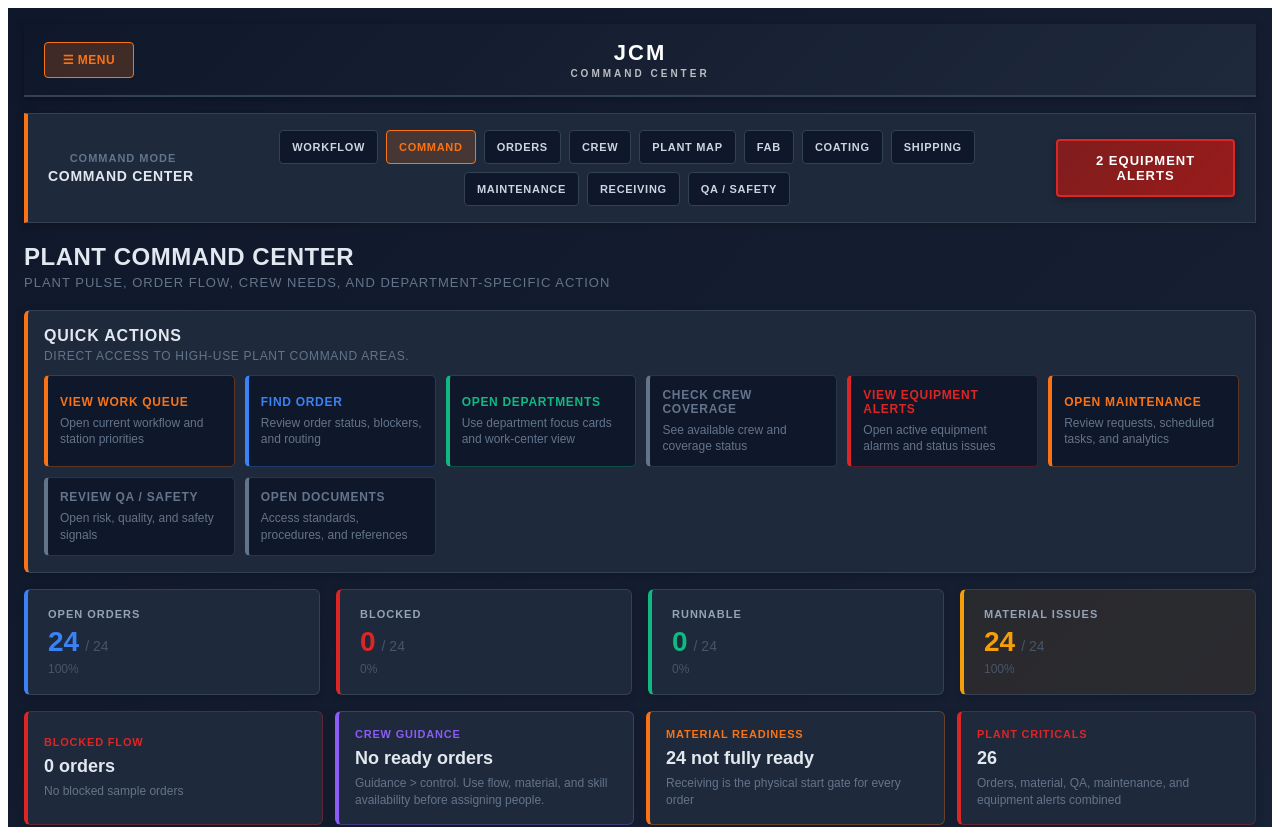
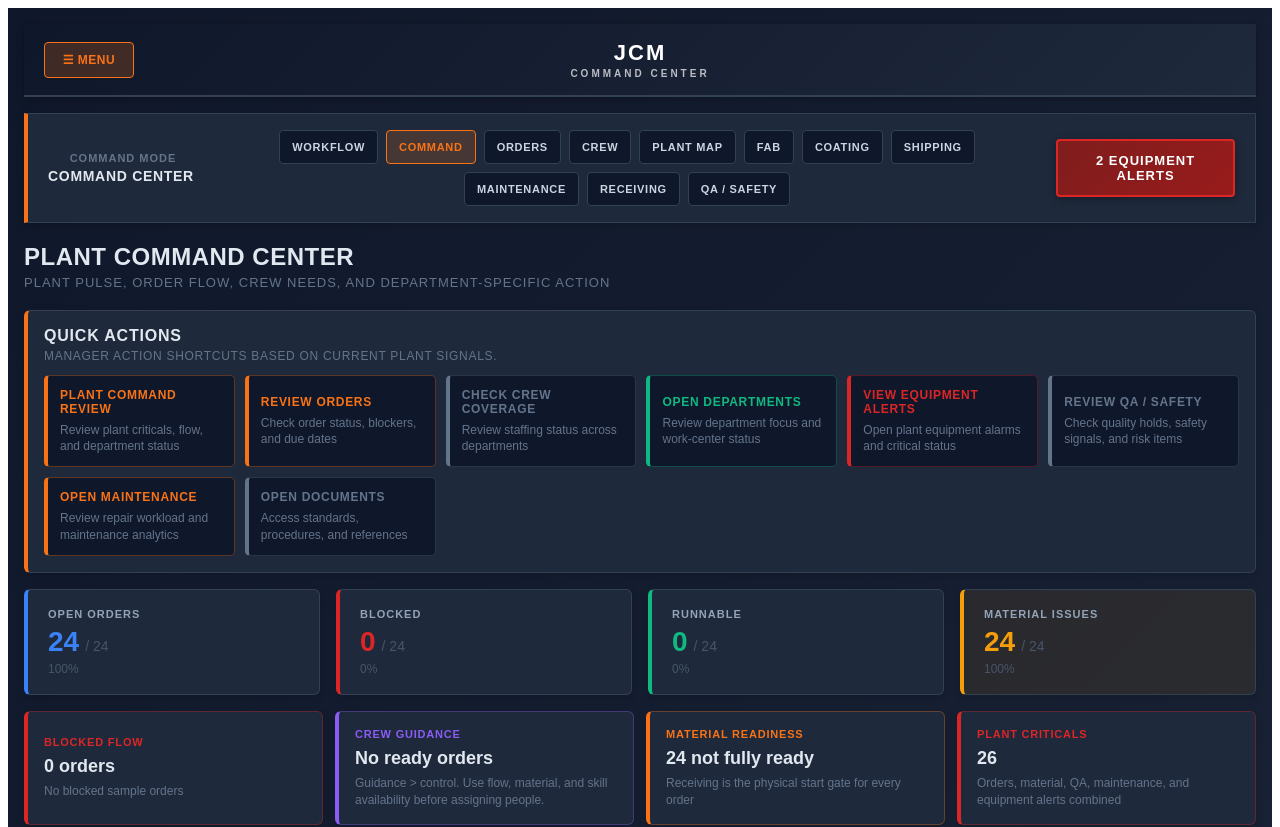
Before and after one commit to jcm-digital-coworker/JCM-Command-Center, a React (Vite) app: page / in a window 1280 px wide. Shown: the top 827 px of the page. Built offline with nearby package versions, Linux system fonts and the light colour scheme.

Commit message:
Make dashboard quick actions role aware

```diff
--- a/src/pages/DashboardPage.tsx
+++ b/src/pages/DashboardPage.tsx
@@ -31,11 +31,21 @@ type QuickAction = {
   tone: 'orange' | 'blue' | 'green' | 'red' | 'slate';
 };
 
+type QuickActionState = {
+  alertCount: number;
+  activeTaskCount: number;
+  openRiskCount: number;
+  qaHoldCount: number;
+  blockedOrderCount: number;
+  materialIssueCount: number;
+};
+
 export default function DashboardPage({
   machines,
   alerts,
   tasks,
   risks,
+  roleView,
   onGoToTab,
   onOpenMachine,
   onOpenWorkCenter,
@@ -56,16 +66,14 @@ export default function DashboardPage({
   .slice(0, 4);
   const plantCriticals = blockedOrders.length + materialIssues.length + qaHolds.length + alerts.length;
 
-  const quickActions: QuickAction[] = [
-    { label: 'View Work Queue', detail: 'Open current workflow and station priorities', target: 'workflow', tone: 'orange' },
-    { label: 'Find Order', detail: 'Review order status, blockers, and routing', target: 'orders', tone: 'blue' },
-    { label: 'Open Departments', detail: 'Use department focus cards and work-center view', target: 'plantMap', tone: 'green' },
-    { label: 'Check Crew Coverage', detail: 'See available crew and coverage status', target: 'coverage', tone: 'slate' },
-    { label: 'View Equipment Alerts', detail: 'Open active equipment alarms and status issues', target: 'alerts', tone: alerts.length > 0 ? 'red' : 'green' },
-    { label: 'Open Maintenance', detail: 'Review requests, scheduled tasks, and analytics', target: 'maintenance', tone: activeTasks.length > 0 ? 'orange' : 'slate' },
-    { label: 'Review QA / Safety', detail: 'Open risk, quality, and safety signals', target: 'risk', tone: openRisks.length + qaHolds.length > 0 ? 'red' : 'slate' },
-    { label: 'Open Documents', detail: 'Access standards, procedures, and references', target: 'documents', tone: 'slate' },
-  ];
+  const quickActions = getQuickActionsForRole(roleView, {
+    alertCount: alerts.length,
+    activeTaskCount: activeTasks.length,
+    openRiskCount: openRisks.length,
+    qaHoldCount: qaHolds.length,
+    blockedOrderCount: blockedOrders.length,
+    materialIssueCount: materialIssues.length,
+  });
 
   const toggleSection = (section: string) => {
     setExpandedSection(expandedSection === section ? null : section);
@@ -80,7 +88,7 @@ export default function DashboardPage({
         </div>
       </div>
 
-      <QuickActionsPanel actions={quickActions} onGoToTab={onGoToTab} theme={theme} />
+      <QuickActionsPanel roleView={roleView} actions={quickActions} onGoToTab={onGoToTab} theme={theme} />
 
       <div style={getOverviewBarStyle(theme)}>
         <StatusMetric label="OPEN ORDERS" value={openOrders.length} total={productionOrders.length} color="#3b82f6" theme={theme} />
@@ -256,13 +264,100 @@ export default function DashboardPage({
   );
 }
 
-function QuickActionsPanel({ actions, onGoToTab, theme }: { actions: QuickAction[]; onGoToTab: (tab: AppTab) => void; theme: 'dark' | 'light' }) {
+function getQuickActionsForRole(roleView: RoleView, state: QuickActionState): QuickAction[] {
+  const alertTone = state.alertCount > 0 ? 'red' : 'green';
+  const maintenanceTone = state.activeTaskCount > 0 ? 'orange' : 'slate';
+  const qaTone = state.openRiskCount + state.qaHoldCount > 0 ? 'red' : 'slate';
+  const blockerTone = state.blockedOrderCount > 0 ? 'red' : 'orange';
+  const materialTone = state.materialIssueCount > 0 ? 'orange' : 'green';
+
+  if (roleView === 'Operator') {
+    return [
+      { label: 'View Work Queue', detail: 'Open assigned work and current station priorities', target: 'workflow', tone: 'orange' },
+      { label: 'Report Blocked Work', detail: 'Open workflow to review blocked orders and next action', target: 'workflow', tone: blockerTone },
+      { label: 'Request Material', detail: 'Open receiving and material readiness view', target: 'receiving', tone: materialTone },
+      { label: 'Call Maintenance', detail: 'Open maintenance requests and support status', target: 'maintenance', tone: maintenanceTone },
+      { label: 'Review QA / Safety', detail: 'Check quality holds and safety signals', target: 'risk', tone: qaTone },
+      { label: 'Open Documents', detail: 'Access procedures, standards, and references', target: 'documents', tone: 'slate' },
+    ];
+  }
+
+  if (roleView === 'Lead / Supervisor') {
+    return [
+      { label: 'Resolve Blockers', detail: 'Review blocked flow before assigning labor', target: 'orders', tone: blockerTone },
+      { label: 'Check Crew Coverage', detail: 'See available crew and coverage gaps', target: 'coverage', tone: 'orange' },
+      { label: 'Open Departments', detail: 'Review work-center focus and department status', target: 'plantMap', tone: 'green' },
+      { label: 'View Equipment Alerts', detail: 'Open active equipment alarms and status issues', target: 'alerts', tone: alertTone },
+      { label: 'Escalate Engineering', detail: 'Open orders for blueprint, routing, or release blockers', target: 'orders', tone: 'blue' },
+      { label: 'Open Maintenance', detail: 'Review requests and scheduled task pressure', target: 'maintenance', tone: maintenanceTone },
+    ];
+  }
+
+  if (roleView === 'Manager') {
+    return [
+      { label: 'Plant Command Review', detail: 'Review plant criticals, flow, and department status', target: 'dashboard', tone: 'orange' },
+      { label: 'Review Orders', detail: 'Check order status, blockers, and due dates', target: 'orders', tone: blockerTone },
+      { label: 'Check Crew Coverage', detail: 'Review staffing status across departments', target: 'coverage', tone: 'slate' },
+      { label: 'Open Departments', detail: 'Review department focus and work-center status', target: 'plantMap', tone: 'green' },
+      { label: 'View Equipment Alerts', detail: 'Open plant equipment alarms and critical status', target: 'alerts', tone: alertTone },
+      { label: 'Review QA / Safety', detail: 'Check quality holds, safety signals, and risk items', target: 'risk', tone: qaTone },
+      { label: 'Open Maintenance', detail: 'Review repair workload and maintenance analytics', target: 'maintenance', tone: maintenanceTone },
+      { label: 'Open Documents', detail: 'Access standards, procedures, and references', target: 'documents', tone: 'slate' },
+    ];
+  }
+
+  if (roleView === 'Maintenance') {
+    return [
+      { label: 'Open Maintenance', detail: 'Review active requests, tasks, and analytics', target: 'maintenance', tone: maintenanceTone },
+      { label: 'View Equipment Alerts', detail: 'Open equipment alarms and offline status', target: 'alerts', tone: alertTone },
+      { label: 'Review Work Queue', detail: 'Check workflow impact before taking equipment down', target: 'workflow', tone: blockerTone },
+      { label: 'Open Equipment', detail: 'Review equipment status and detail cards', target: 'machines', tone: 'blue' },
+      { label: 'Check QA / Safety', detail: 'Review safety-related risk signals', target: 'risk', tone: qaTone },
+      { label: 'Open Documents', detail: 'Access procedures, standards, and references', target: 'documents', tone: 'slate' },
+    ];
+  }
+
+  if (roleView === 'Forklift / Receiving') {
+    return [
+      { label: 'Open Receiving', detail: 'Review inbound, staged, ready, and held material', target: 'receiving', tone: materialTone },
+      { label: 'Request Queue', detail: 'Check material requests from production departments', target: 'receiving', tone: 'orange' },
+      { label: 'View Work Queue', detail: 'Review orders waiting on receiving or material movement', target: 'workflow', tone: blockerTone },
+      { label: 'Check Crew Coverage', detail: 'Review receiving and forklift coverage status', target: 'coverage', tone: 'slate' },
+      { label: 'Open Orders', detail: 'Review material status by order', target: 'orders', tone: 'blue' },
+      { label: 'View Equipment Alerts', detail: 'Open active equipment alerts affecting movement', target: 'alerts', tone: alertTone },
+    ];
+  }
+
+  if (roleView === 'QA') {
+    return [
+      { label: 'Review QA / Safety', detail: 'Open quality holds, safety signals, and risk items', target: 'risk', tone: qaTone },
+      { label: 'Open QA Department', detail: 'Review QA department cards and station signals', target: 'qa', tone: 'blue' },
+      { label: 'Review Orders', detail: 'Check order quality status and release blockers', target: 'orders', tone: blockerTone },
+      { label: 'Open Documents', detail: 'Access standards, inspection references, and procedures', target: 'documents', tone: 'slate' },
+      { label: 'Check Crew Coverage', detail: 'Review QA coverage and available support', target: 'coverage', tone: 'slate' },
+      { label: 'View Equipment Alerts', detail: 'Open equipment status that may affect inspection flow', target: 'alerts', tone: alertTone },
+    ];
+  }
+
+  return [
+    { label: 'View Work Queue', detail: 'Open current workflow and station priorities', target: 'workflow', tone: 'orange' },
+    { label: 'Find Order', detail: 'Review order status, blockers, and routing', target: 'orders', tone: 'blue' },
+    { label: 'Open Departments', detail: 'Use department focus cards and work-center view', target: 'plantMap', tone: 'green' },
+    { label: 'Check Crew Coverage', detail: 'See available crew and coverage status', target: 'coverage', tone: 'slate' },
+    { label: 'View Equipment Alerts', detail: 'Open active equipment alarms and status issues', target: 'alerts', tone: alertTone },
+    { label: 'Open Maintenance', detail: 'Review requests, scheduled tasks, and analytics', target: 'maintenance', tone: maintenanceTone },
+    { label: 'Review QA / Safety', detail: 'Open risk, quality, and safety signals', target: 'risk', tone: qaTone },
+    { label: 'Open Documents', detail: 'Access standards, procedures, and references', target: 'documents', tone: 'slate' },
+  ];
+}
+
+function QuickActionsPanel({ roleView, actions, onGoToTab, theme }: { roleView: RoleView; actions: QuickAction[]; onGoToTab: (tab: AppTab) => void; theme: 'dark' | 'light' }) {
   return (
     <section style={getQuickActionsPanelStyle(theme)}>
       <div style={quickActionsHeaderStyle}>
         <div>
           <h3 style={getQuickActionsTitleStyle(theme)}>QUICK ACTIONS</h3>
-          <p style={quickActionsSubtitleStyle}>Direct access to high-use plant command areas.</p>
+          <p style={quickActionsSubtitleStyle}>{formatRoleLabel(roleView)} action shortcuts based on current plant signals.</p>
         </div>
       </div>
       <div style={quickActionsGridStyle}>
@@ -280,6 +375,11 @@ function QuickActionsPanel({ actions, onGoToTab, theme }: { actions: QuickAction
       </div>
     </section>
   );
+}
+
+function formatRoleLabel(roleView: RoleView): string {
+  if (roleView === 'Forklift / Receiving') return 'Receiving';
+  return roleView;
 }
 
 function formatOrderBlock(order: ProductionOrder) {
@@ -323,9 +423,9 @@ function Section({ title, count, color, expanded, onToggle, onViewAll, children,
           <h3 style={{ margin: 0, fontSize: 16, color, letterSpacing: '0.5px', fontWeight: 800 }}>
             {title} ({count})
           </h3>
-          <span style={{ fontSize: 16, color: '#475569' }}>{expanded ? '▼' : '▶'}</span>
+          <span style={{ fontSize: 16, color: '#475569' }}>{expanded ? 'v' : '>'}</span>
         </div>
-        <button onClick={onViewAll} style={viewAllButtonStyle}>VIEW ALL →</button>
+        <button onClick={onViewAll} style={viewAllButtonStyle}>VIEW ALL</button>
       </div>
       <div style={{ marginTop: 12 }}>{children}</div>
     </div>
```
